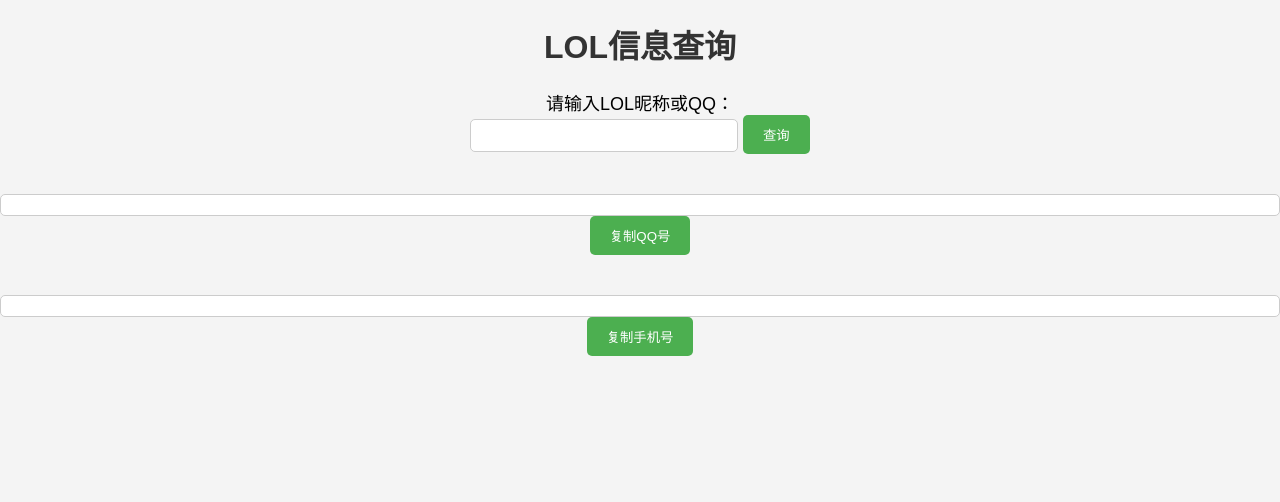
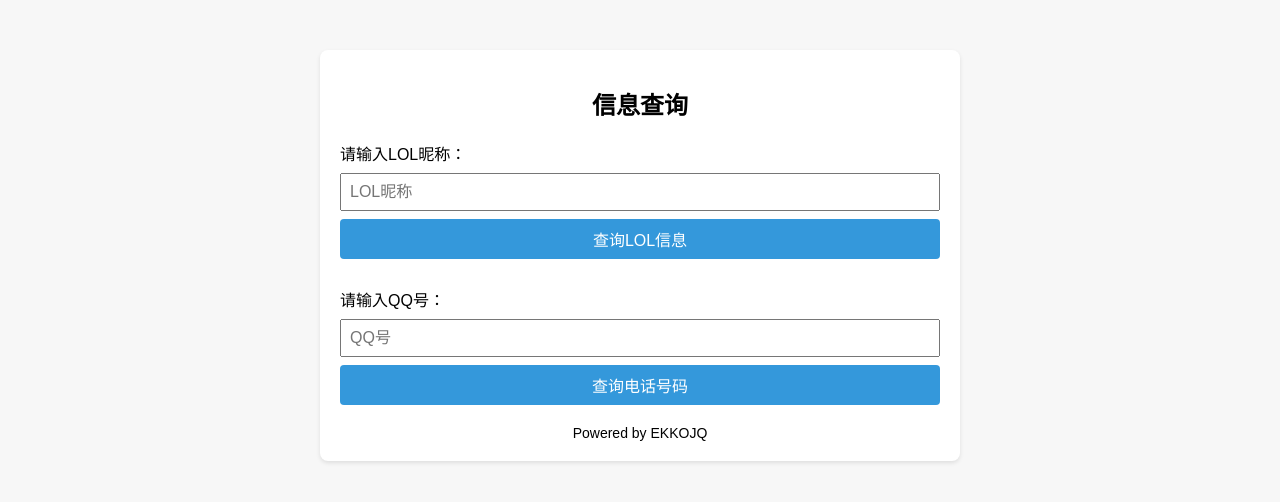
Before and after one commit to EKKOJQ/LOLSearchQQ, a plain HTML site: page index.html in a window 1280 px wide. Drawn offline with Linux system fonts and the light colour scheme.

Commit message:
界面美化

```diff
--- a/index.html
+++ b/index.html
@@ -2,74 +2,78 @@
 <html lang="en">
 <head>
 <meta charset="UTF-8">
-    <meta http-equiv="X-UA-Compatible" content="IE=edge">
 <meta name="viewport" content="width=device-width, initial-scale=1.0">
-    <title>LOL信息查询</title>
-</head>
+<title>信息查询</title>
 <style>
     body {
         font-family: Arial, sans-serif;
         margin: 0;
         padding: 0;
-        background-color: #f4f4f4;
+        background-color: #f7f7f7;
+    }
+    .container {
+        width: 600px;
+        margin: 50px auto;
+        padding: 20px;
+        background-color: #fff;
+        border-radius: 8px;
+        box-shadow: 0 2px 4px rgba(0, 0, 0, 0.1);
+    }
+    h1 {
+        font-size: 24px;
+        font-weight: bold;
         text-align: center;
-    }
-
-    h1 {
-        color: #333;
-    }
-
-    label {
-        margin-top: 20px;
-        display: block;
-        font-size: 18px;
-    }
-
-    input[type="text"] {
-        padding: 8px;
-        width: 250px;
-        border: 1px solid #ccc;
-        border-radius: 5px;
-        margin-bottom: 10px;
-    }
-
-    button {
-        padding: 10px 20px;
-        background-color: #4CAF50;
-        color: white;
-        border: none;
-        border-radius: 5px;
-        cursor: pointer;
         margin-bottom: 20px;
     }
-
+    label {
+        font-size: 16px;
+    }
+    input[type="text"], button {
+        font-size: 16px;
+        padding: 8px;
+        margin-top: 8px;
+        width: 100%;
+        box-sizing: border-box;
+    }
+    button {
+        cursor: pointer;
+        background-color: #3498db;
+        color: #fff;
+        border: none;
+        border-radius: 4px;
+    }
     button:hover {
-        background-color: #45a049;
+        background-color: #2980b9;
     }
-
-    #qqResult, #phoneInfo {
+    .result {
+        font-size: 16px;
+        margin-top: 10px;
+    }
+    .author {
+        font-size: 14px;
+        text-align: center;
         margin-top: 20px;
-        padding: 10px;
-        background-color: #fff;
-        border: 1px solid #ccc;
-        border-radius: 5px;
-        text-align: left;
     }
 </style>
+</head>
 <body>
-    <h1>LOL信息查询</h1>
-    <label for="lolName">请输入LOL昵称或QQ：</label>
-    <input type="text" id="lolName" size="30">
-    <button onclick="queryInfo()">查询</button>
-    <div id="qqResult"></div>
-    <button id="copyQQButton">复制QQ号</button>
-    <div id="phoneInfo"></div>
-    <button id="copyPhoneButton">复制手机号</button>
+<div class="container">
+    <h1>信息查询</h1>
+    <label for="lol_name">请输入LOL昵称：</label>
+    <input type="text" id="lol_name" placeholder="LOL昵称">
+    <button onclick="queryLOLInfo()">查询LOL信息</button>
+    <div class="result" id="lol_result"></div>
+    <br>
+    <label for="qq_number">请输入QQ号：</label>
+    <input type="text" id="qq_number" placeholder="QQ号">
+    <button onclick="queryPhoneNumber()">查询电话号码</button>
+    <div class="result" id="phone_result"></div>
+    <div class="author">Powered by EKKOJQ</div>
+</div>
 
 <script>
-        // 创建一个函数来查询信息
-        function queryInfo() {
-            var lolName = document.getElementById('lolName').value;
+    function queryLOLInfo() {
+        var lolName = document.getElementById("lol_name").value;
 
         // 查询LOL信息
         var url_lol = "https://zy.xywlapi.cc/lolname";
@@ -77,53 +81,42 @@
 
         fetch(url_lol + '?' + new URLSearchParams(params_lol))
             .then(response => response.json())
-                .then(data_lol => {
-                    if (data_lol.status === 200) {
-                        var qq = data_lol.qq;
-                        var gameName = data_lol.name;
-                        var daqu = data_lol.daqu;
-                        document.getElementById('qqResult').innerText = "QQ号: " + qq + "\n游戏名: " + gameName + "\n游戏大区: " + daqu;
-
-                        // 设置复制QQ号按钮
-                        document.getElementById('copyQQButton').addEventListener('click', function() {
-                            copyToClipboard(qq);
-                        });
-
-                        // 查询QQ绑定的电话号码
-                        var url_qq = "https://zy.xywlapi.cc/qqapi";
-                        var params_qq = { "qq": qq };
-
-                        fetch(url_qq + '?' + new URLSearchParams(params_qq))
-                            .then(response => response.json())
-                            .then(data_qq => {
-                                if (data_qq.status === 200) {
-                                    var phone = data_qq.phone;
-                                    var phoneDiqu = data_qq.phonediqu;
-                                    document.getElementById('phoneInfo').innerText = "绑定号码: " + phone + "\n号码地区: " + phoneDiqu;
-
-                                    // 设置复制手机号按钮
-                                    document.getElementById('copyPhoneButton').addEventListener('click', function() {
-                                        copyToClipboard(phone);
-                                    });
+            .then(data => {
+                if (data.status === 200) {
+                    var qq = data.qq;
+                    var gameName = data.name;
+                    var daqu = data.daqu;
+                    document.getElementById("lol_result").innerHTML = `QQ号: ${qq}<br>游戏名: ${gameName}<br>游戏大区: ${daqu}`;
                 } else {
-                                    document.getElementById('phoneInfo').innerText = "QQ查询失败: " + data_qq.message;
+                    document.getElementById("lol_result").innerHTML = `LOL查询失败: ${data.message}`;
                 }
             })
             .catch(error => {
-                                document.getElementById('phoneInfo').innerText = "QQ查询出错: " + error;
+                document.getElementById("lol_result").innerHTML = `LOL查询出错: ${error}`;
             });
+    }
+
+    function queryPhoneNumber() {
+        var qqNumber = document.getElementById("qq_number").value;
+
+        // 查询电话号码
+        var url_phone = "https://zy.xywlapi.cc/qqapi";
+        var params_phone = { "qq": qqNumber };
+
+        fetch(url_phone + '?' + new URLSearchParams(params_phone))
+            .then(response => response.json())
+            .then(data => {
+                if (data.status === 200) {
+                    var phone = data.phone;
+                    var phoneDiqu = data.phonediqu;
+                    document.getElementById("phone_result").innerHTML = `绑定号码: ${phone}<br>号码地区: ${phoneDiqu}`;
                 } else {
-                        document.getElementById('qqResult').innerText = "LOL查询失败: " + data_lol.message;
+                    document.getElementById("phone_result").innerHTML = `电话号码查询失败: ${data.message}`;
                 }
             })
             .catch(error => {
-                    document.getElementById('qqResult').innerText = "LOL查询出错: " + error;
+                document.getElementById("phone_result").innerHTML = `电话号码查询出错: ${error}`;
             });
-        }
-
-        // 复制文本到剪贴板
-        function copyToClipboard(text) {
-            navigator.clipboard.writeText(text);
     }
 </script>
 </body>
```
Lines whose indentation alone changed are shown as unchanged.
